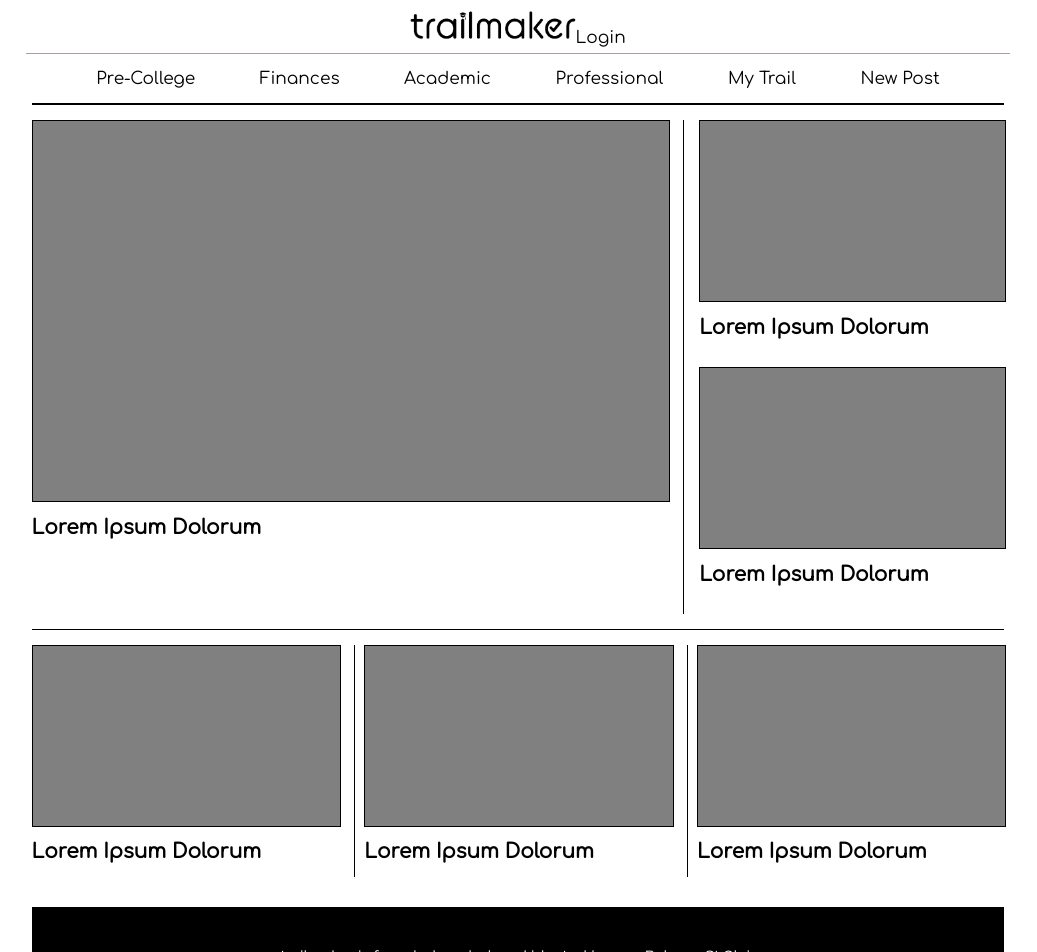
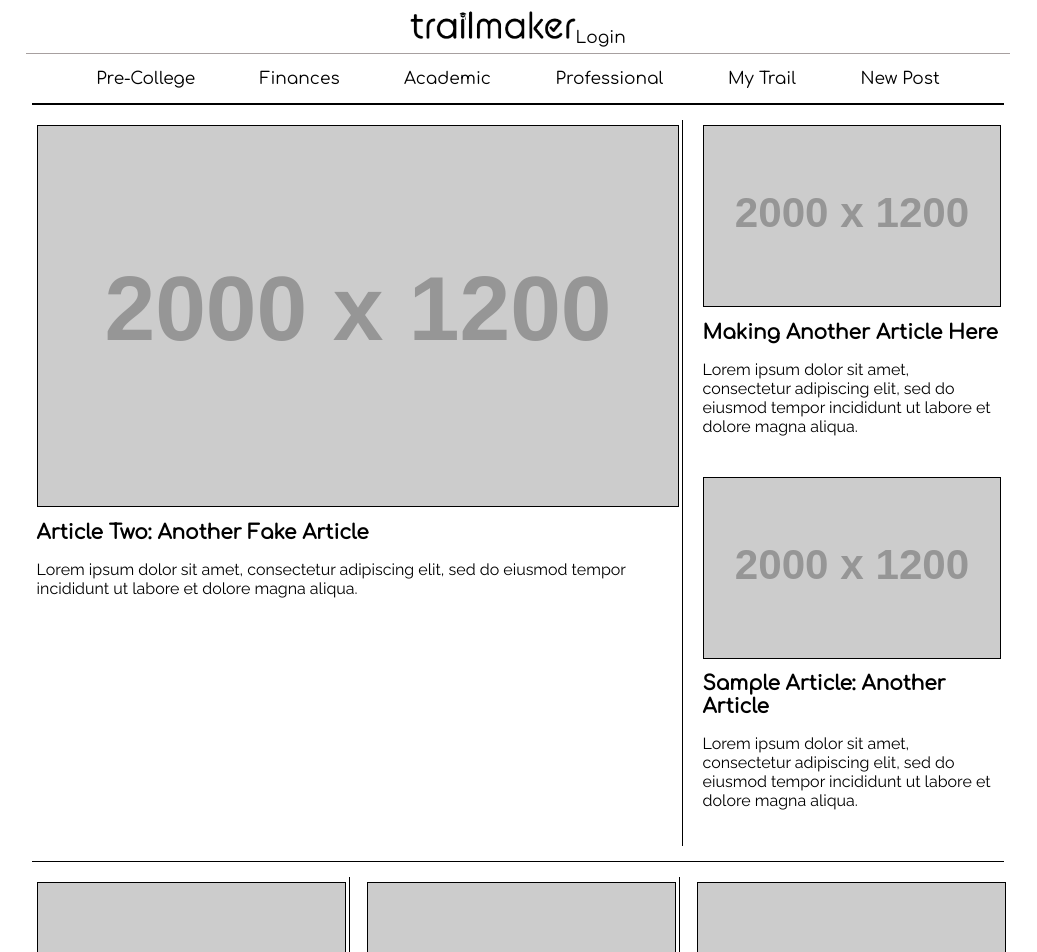
Before and after one commit to stpaloma23/trailmaker-senior-design, a React (Create React App) app: page /academics in a window 1280 px wide. Shown: the top 952 px of the page, without its empty margins (122-1159 px from the left). Built offline with nearby package versions, Linux system fonts and the light colour scheme; no server answers.

Commit message:
firebase writing finally working :)

```diff
--- a/src/App.css
+++ b/src/App.css
@@ -141,7 +141,6 @@ button {
 .my-trail-contents {
   display: flex;
   flex-direction: row;
-  height: 100vh;
 }
 .pfp-circle {
   height: 100px;
@@ -282,9 +281,7 @@ button {
   padding-right: 0px;
   border-right: none;
 }
-.article-layout {
 
-}
 .right-article-small {
   margin-bottom: 15px;
 }
@@ -298,3 +295,64 @@ footer {
   color: white;
   margin-top:15px;
 }
+
+.small-article-image img{
+  height: 100%;
+  width: 100%;
+}
+.large-image-article img{
+  height: 100%;
+  width: 100%;
+}
+.article-card{
+  padding: 5px;
+}
+.article-card:hover{
+  cursor: pointer;
+  border:1px black solid;
+  padding:5px;
+}
+.article-header {
+  height:400px;
+  display: flex;
+  flex-direction: column-reverse;
+}
+.article-page-wrapper{
+  margin-top: 15px;
+  margin-bottom:15px;
+}
+.make-a-new-thought{
+  background-color: white;
+  height:100px;
+  width: 100px;
+  border: 1px black solid;
+  border-radius:25px  ;
+  -webkit-border-radius:25px  ;
+  -moz-border-radius:25px  ;
+  -ms-border-radius:25px  ;
+  -o-border-radius:25px  ;
+  padding:15px;
+  margin-right: 15px;
+}
+.make-a-new-thought img {
+  height: inherit;
+  width: inherit;
+}
+.thought-card{
+  border-radius:25px;
+  -webkit-border-radius:25px;
+  -moz-border-radius:25px;
+  -ms-border-radius:25px;
+  -o-border-radius:25px;
+  margin-right: 15px;
+}
+.thoughts-container{
+  display: flex;
+}
+.thoughts-card-preview{
+  height:100px;
+  width:100px;
+  border: 1px black solid;
+  border-radius:25px  ;
+  padding:15px;
+}
--- /dev/null
+++ b/src/components/ArticleNextSteps.js
@@ -0,0 +1,24 @@
+import { useState } from "react";
+import TaskToComplete from "./TaskToComplete";
+
+function ArticleNextSteps({nextSteps, section}){
+    const [inOpen, setIncompleteOpen] = useState(false);
+    const incompleteToggle = () => {
+        setIncompleteOpen(!inOpen);
+    };
+    return(
+        <div className="next-step-section">
+            <button type="button" className="collapse" onClick={incompleteToggle}>
+            Next Steps
+            </button>
+            {inOpen && (
+                <div className="content">
+                    {nextSteps.map((step, i) => (
+                        <TaskToComplete key={i} step={step} section={"null"}/>
+                    ))}
+                </div>
+            )}
+        </div>
+    )
+}
+export default ArticleNextSteps;
--- /dev/null
+++ b/src/components/TaskToComplete.js
@@ -0,0 +1,10 @@
+function TaskToComplete({key, step,section}){
+    return(
+        <div className="task-to-complete">
+            <p>{step}</p>
+            <p>3/23/2023</p>
+            <p className="type-of-task">Finance</p>
+        </div>
+    )
+}
+export default TaskToComplete
--- /dev/null
+++ b/src/components/ThoughtsCard.js
@@ -0,0 +1,11 @@
+
+
+function ThoughtsCard(){
+    return (
+        <div className="thought-card">
+            <div className="thoughts-card-preview"></div>
+            <h3>Title</h3>
+        </div>
+    )
+}
+export default ThoughtsCard;
--- a/src/components/article-components/ArticleLayout.js
+++ b/src/components/article-components/ArticleLayout.js
@@ -18,6 +18,7 @@ function ArticleLayout(){
                     imageAlt={Data[1].image.alt}
                     imageSrc={Data[1].image.url}
                     id={Data[1].id}
+                    nextSteps={Data[1].nextSteps}
                 />
                 <div className="right-articles">
                     <RightSmallArticleCard
@@ -27,6 +28,7 @@ function ArticleLayout(){
                         imageAlt={Data[2].image.alt}
                         imageSrc={Data[2].image.url}
                         id={Data[2].id}
+                        nextSteps={Data[2].nextSteps}
                     />
                     <RightSmallArticleCard
                         blurb={Data[3].blurb}
@@ -35,6 +37,7 @@ function ArticleLayout(){
                         imageAlt={Data[3].image.alt}
                         imageSrc={Data[3].image.url}
                         id={Data[3].id}
+                        nextSteps={Data[3].nextSteps}
                     />
                 </div>
             </div>
@@ -46,6 +49,7 @@ function ArticleLayout(){
                     imageAlt={Data[3].image.alt}
                     imageSrc={Data[3].image.url}
                     id={Data[3].id}
+                    nextSteps={Data[3].nextSteps}
                 />
                 <SmallArticleCard
                     blurb={Data[3].blurb}
@@ -54,6 +58,7 @@ function ArticleLayout(){
                     imageAlt={Data[3].image.alt}
                     imageSrc={Data[3].image.url}
                     id={Data[3].id}
+                    nextSteps={Data[3].nextSteps}
                 />
                 <SmallArticleCard
                     blurb={Data[3].blurb}
@@ -62,6 +67,7 @@ function ArticleLayout(){
                     imageAlt={Data[3].image.alt}
                     imageSrc={Data[3].image.url}
                     id={Data[3].id}
+                    nextSteps={Data[3].nextSteps}
                 />
             </div>
         </div>
--- a/src/components/article-components/LargeArticleCard.js
+++ b/src/components/article-components/LargeArticleCard.js
@@ -1,6 +1,6 @@
 import { useNavigate } from "react-router-dom";
 
-function LargeArticleCard({blurb, date, title, imageAlt, imageSrc, id}) {
+function LargeArticleCard({blurb, date, title, imageAlt, imageSrc, id, nextSteps}) {
     const navigate = useNavigate();
     // var firstHalf = "/article/";
     // var secondHalf = toString(id);
@@ -10,11 +10,12 @@ function LargeArticleCard({blurb, date, title, imageAlt, imageSrc, id}) {
         navigate(`/article/${id}`);
     };
     return (
-        <div className="left-article" onClick={navigateToArticle}>
+        <div className="left-article article-card" onClick={navigateToArticle}>
             <div className="large-image-article">
-
+                <img src={imageSrc} alt={imageAlt} />
             </div>
-            <h1 className="article-title">Lorem Ipsum Dolorum</h1>
+            <h1 className="article-title">{title}</h1>
+            <p>{blurb}</p>
         </div>
     )
 }
--- a/src/components/article-components/RightSmallArticleCard.js
+++ b/src/components/article-components/RightSmallArticleCard.js
@@ -10,11 +10,12 @@ function RightSmallArticleCard({blurb, date, title, imageAlt, imageSrc, id}) {
         navigate(`/article/${id}`);
     };
     return (
-        <div className="right-article-small" onClick={navigateToArticle}>
+        <div className="right-article-small article-card" onClick={navigateToArticle}>
             <div className="small-article-image">
-
+                <img src={imageSrc} alt={imageAlt} />
             </div>
-            <h1>Lorem Ipsum Dolorum</h1>
+            <h1 className="article-title">{title}</h1>
+            <p>{blurb}</p>
         </div>
     )
 }
--- a/src/components/article-components/SmallArticleCard.js
+++ b/src/components/article-components/SmallArticleCard.js
@@ -1,6 +1,6 @@
 import { useNavigate } from "react-router-dom";
 
-function SmallArticleCard({blurb, date, title, imageAlt, imageSrc, id}) {
+function SmallArticleCard({blurb, date, title, imageAlt, imageSrc, id, nextSteps}) {
     const navigate = useNavigate();
     // var firstHalf = "/article/";
     // var secondHalf = toString(id);
@@ -10,11 +10,12 @@ function SmallArticleCard({blurb, date, title, imageAlt, imageSrc, id}) {
         navigate(`/article/${id}`);
     };
     return (
-        <div className="bottom-section-article" onClick={navigateToArticle}>
+        <div className="bottom-section-article article-card" onClick={navigateToArticle}>
             <div className="small-article-image">
-
+                <img src={imageSrc} alt={imageAlt} />
             </div>
-            <h1>Lorem Ipsum Dolorum</h1>
+            <h1 className="article-title">{title}</h1>
+            <p>{blurb}</p>
         </div>
     )
 }
--- a/src/components/my-trail-components/MyThoughtsCard.js
+++ b/src/components/my-trail-components/MyThoughtsCard.js
@@ -1,7 +1,18 @@
+import ThoughtsCard from "../ThoughtsCard";
+import plus from "../../images/plus-icon.png"
+
 function MyThoughtsCard() {
     return (
         <div className="my-trail-card">
             <h1>My Thoughts</h1>
+            <div className="thoughts-container">
+                <div className="make-a-new-thought">
+                    <img src={plus} alt="plus sign"/>
+                </div>
+                <ThoughtsCard/>
+                <ThoughtsCard/>
+                <ThoughtsCard/>
+            </div>
         </div>
     )
 }
--- a/src/images/data.js
+++ b/src/images/data.js
@@ -29,7 +29,8 @@ export default [
         "url": "https://via.placeholder.com/2000x1200",
         "alt": "A placeholder image"
       },
-      "publishedDate": "Wed Sep 04 2019 17:04:38 GMT-0400"
+      "publishedDate": "Wed Sep 04 2019 17:04:38 GMT-0400",
+      "nextSteps":["Lorem ipsum dolor sit amet", "consectetur adipiscing elit, sed do eiusmod tempor incididunt ", "onsectetur adipiscing elit, sed do eiusmod tempor incididunt ut labore et dolore", "magna aliqua. Ut enim ad minim veniam, quis nostrud exercitation ullamco","laboris nisi ut aliquip ex ea commodo consequat."]
     },
     {
       "id": "article-two",
@@ -61,7 +62,8 @@ export default [
         "url": "https://via.placeholder.com/2000x1200",
         "alt": "A placeholder image"
       },
-      "publishedDate": "Wed Sep 05 2019 10:04:38 GMT-0400"
+      "publishedDate": "Wed Sep 05 2019 10:04:38 GMT-0400",
+      "nextSteps":["Lorem ipsum dolor sit amet", "consectetur adipiscing elit, sed do eiusmod tempor incididunt ", "onsectetur adipiscing elit, sed do eiusmod tempor incididunt ut labore et dolore", "magna aliqua. Ut enim ad minim veniam, quis nostrud exercitation ullamco","laboris nisi ut aliquip ex ea commodo consequat."]
     },
     {
       "id": "article-three",
@@ -93,7 +95,8 @@ export default [
         "url": "https://via.placeholder.com/2000x1200",
         "alt": "A placeholder image"
       },
-      "publishedDate": "Wed Sep 06 2019 18:04:38 GMT-0400"
+      "publishedDate": "Wed Sep 06 2019 18:04:38 GMT-0400",
+      "nextSteps":["Lorem ipsum dolor sit amet", "consectetur adipiscing elit, sed do eiusmod tempor incididunt ", "onsectetur adipiscing elit, sed do eiusmod tempor incididunt ut labore et dolore", "magna aliqua. Ut enim ad minim veniam, quis nostrud exercitation ullamco","laboris nisi ut aliquip ex ea commodo consequat."]
     },
     {
       "id": "article-four",
@@ -125,7 +128,8 @@ export default [
         "url": "https://via.placeholder.com/2000x1200",
         "alt": "A placeholder image"
       },
-      "publishedDate": "Wed Aug 08 2019 12:04:38 GMT-0400"
+      "publishedDate": "Wed Aug 08 2019 12:04:38 GMT-0400",
+      "nextSteps":["Lorem ipsum dolor sit amet", "consectetur adipiscing elit, sed do eiusmod tempor incididunt ", "laboris nisi ut aliquip ex ea commodo consequat."]
     },
     {
       "id": "article-five",
@@ -157,7 +161,8 @@ export default [
         "url": "https://via.placeholder.com/2000x1200",
         "alt": "A placeholder image"
       },
-      "publishedDate": "Wed Aug 10 2019 12:04:38 GMT-0400"
+      "publishedDate": "Wed Aug 10 2019 12:04:38 GMT-0400",
+      "nextSteps":["Lorem ipsum dolor sit amet", "consectetur adipiscing elit, sed do eiusmod tempor incididunt ", "onsectetur adipiscing elit, sed do eiusmod tempor incididunt ut labore et dolore", "magna aliqua. Ut enim ad minim veniam, quis nostrud exercitation ullamco","laboris nisi ut aliquip ex ea commodo consequat."]
     },
     {
       "id": "article-six",
@@ -197,6 +202,7 @@ export default [
         "url": "https://via.placeholder.com/2000x1200",
         "alt": "A placeholder image"
       },
-      "publishedDate": "Wed Aug 22 2019 17:04:38 GMT-0400"
+      "publishedDate": "Wed Aug 22 2019 17:04:38 GMT-0400",
+      "nextSteps":["Lorem ipsum dolor sit amet", "consectetur adipiscing elit, sed do eiusmod tempor incididunt ", "onsectetur adipiscing elit, sed do eiusmod tempor incididunt ut labore et dolore", "magna aliqua. Ut enim ad minim veniam, quis nostrud exercitation ullamco","laboris nisi ut aliquip ex ea commodo consequat."]
     }
   ];
--- a/src/pages/ArticlePage.js
+++ b/src/pages/ArticlePage.js
@@ -1,5 +1,6 @@
 import React, {useMemo} from "react";
 import { useParams } from "react-router";
+import ArticleNextSteps from "../components/ArticleNextSteps";
 import Data from "../images/data";
 
 function ArticlePage(){
@@ -54,6 +55,9 @@ function ArticlePage(){
                         })
                     }
                 </div>
+                <ArticleNextSteps
+                    nextSteps={articleData.nextSteps}
+                />
             </section>
         </main>
     );
```
Also changed, not shown: src/pages/CreateUser.js (+28 -18 lines), src/images/plus-icon.png (added).
